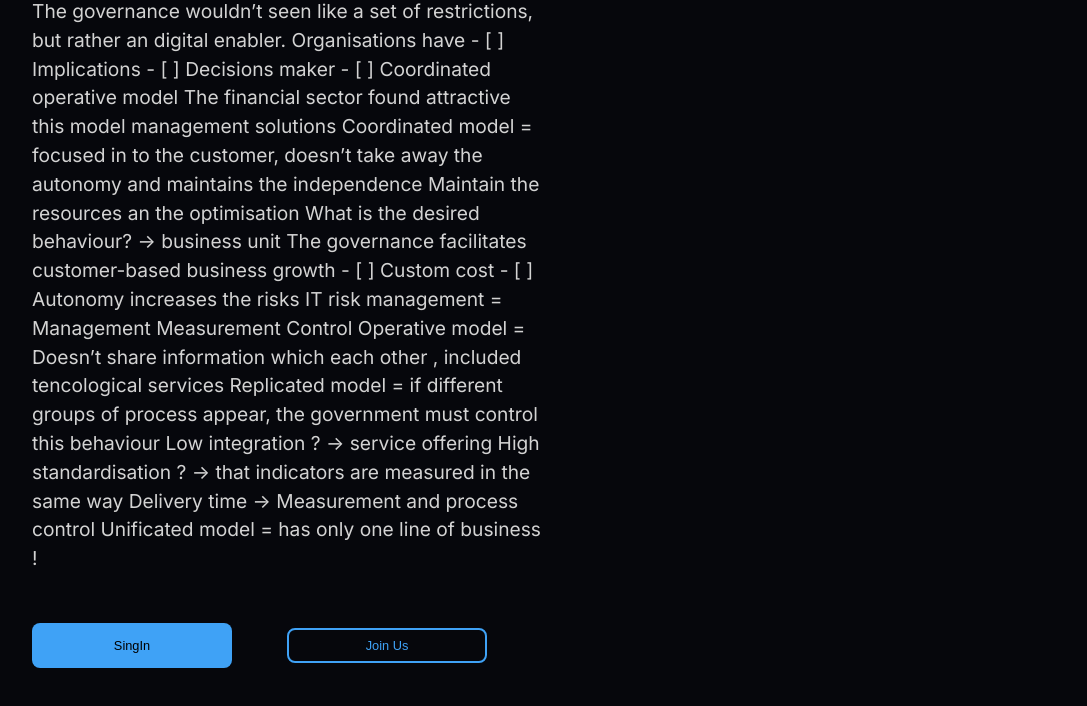
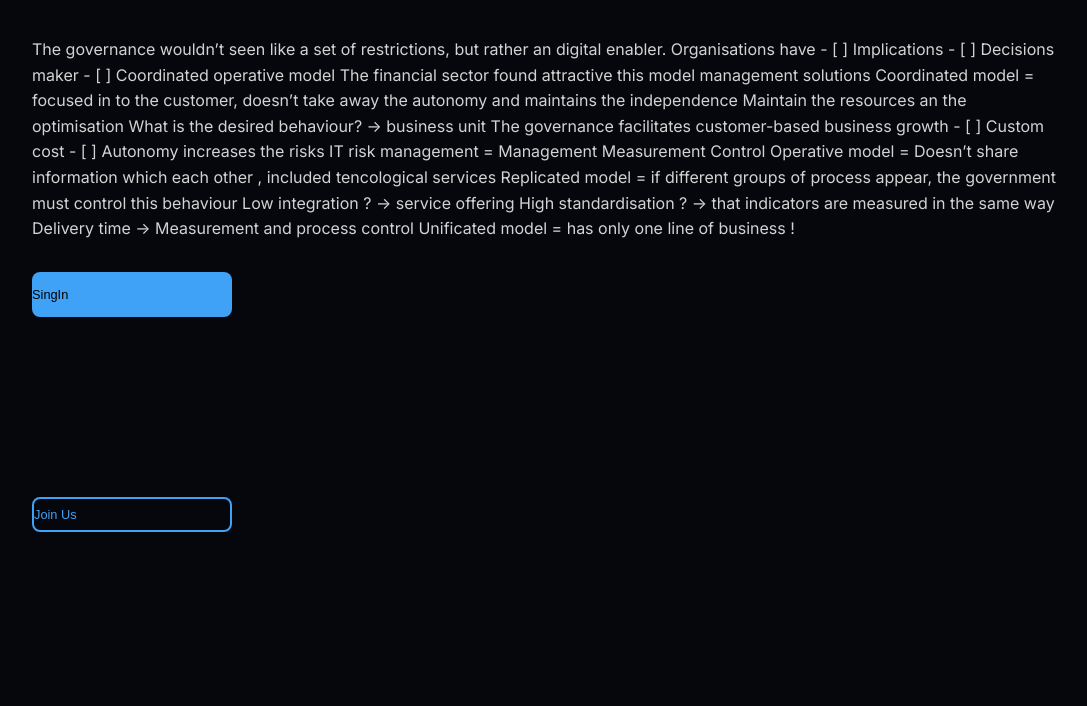
Before and after one commit to AndresLAraque/InformationTechnologyGovernance, a plain HTML site: page index.html in a window 1280 px wide. Shown: the part 171-877 px from the top of the page, without its empty margins (96-1183 px from the left). Drawn offline with Linux system fonts and the light colour scheme.

Commit message:
Update styles.css

```diff
--- a/styles.css
+++ b/styles.css
@@ -10,7 +10,6 @@
   body {
     background-color: rgb(6, 7, 12);
     font-family: inter;
-    background-image: url(background-img.png);
     background-repeat: no-repeat;
     background-position: center;
     background-size: cover;
@@ -55,15 +54,19 @@
 
   /* Hero-section */
   #hero {
-    display: grid;
-    grid-template-columns: 1fr 1fr;
+    display: flex;
+    width: 100%; /* Asegurar que ocupa todo el ancho */
+    justify-content: space-between;
+    align-items: center;
   }
   /* Left */
   .hero-left {
+    flex: 1; /* Ocupar más espacio disponible */
     display: flex;
-    align-items: center;
-    padding-top: 10px;
-    z-index: 1;
+    flex-direction: column;
+    align-items: flex-start;
+    gap: 20px;
+    max-width: 100%; /* No restringir el ancho */
   }
 
   h1{
@@ -76,18 +79,37 @@
     font-size: 1.3rem;
     font-weight: 800;
     color: #3FA2F6;
-    padding-bottom: 40px;
+    padding-bottom: 80px;
   }
 
   p {
     font-size: 1.2rem;
+    font-weight: 800;
     color: lightgray;
     line-height: 1.5;
-    padding-bottom: 50px;
   }
+
+
+/* Estilos para el texto */
+.texto {
+  position: relative; /* Eliminar fixed */
+  width: 100%; /* Ocupar todo el ancho */
+  max-width: 100%; /* Evitar estrechamiento */
+  font-size: 1rem;
+  font-weight: 400;
+  color: lightgray;
+  line-height: 1.6;
+  padding: 10px 0;
+  word-wrap: break-word;
+  white-space: normal;
+}
 
   /* button */
   .cta button {
+    display: flex;
+    flex-wrap: wrap; /* Permite que los botones se ajusten en móviles */
+    gap: 20px; /* Espaciado entre botones */
+    margin-top: 20px; /* Separación del texto */
     color: black;
     font-size: 0.8rem;
     font-weight: 300;
```
